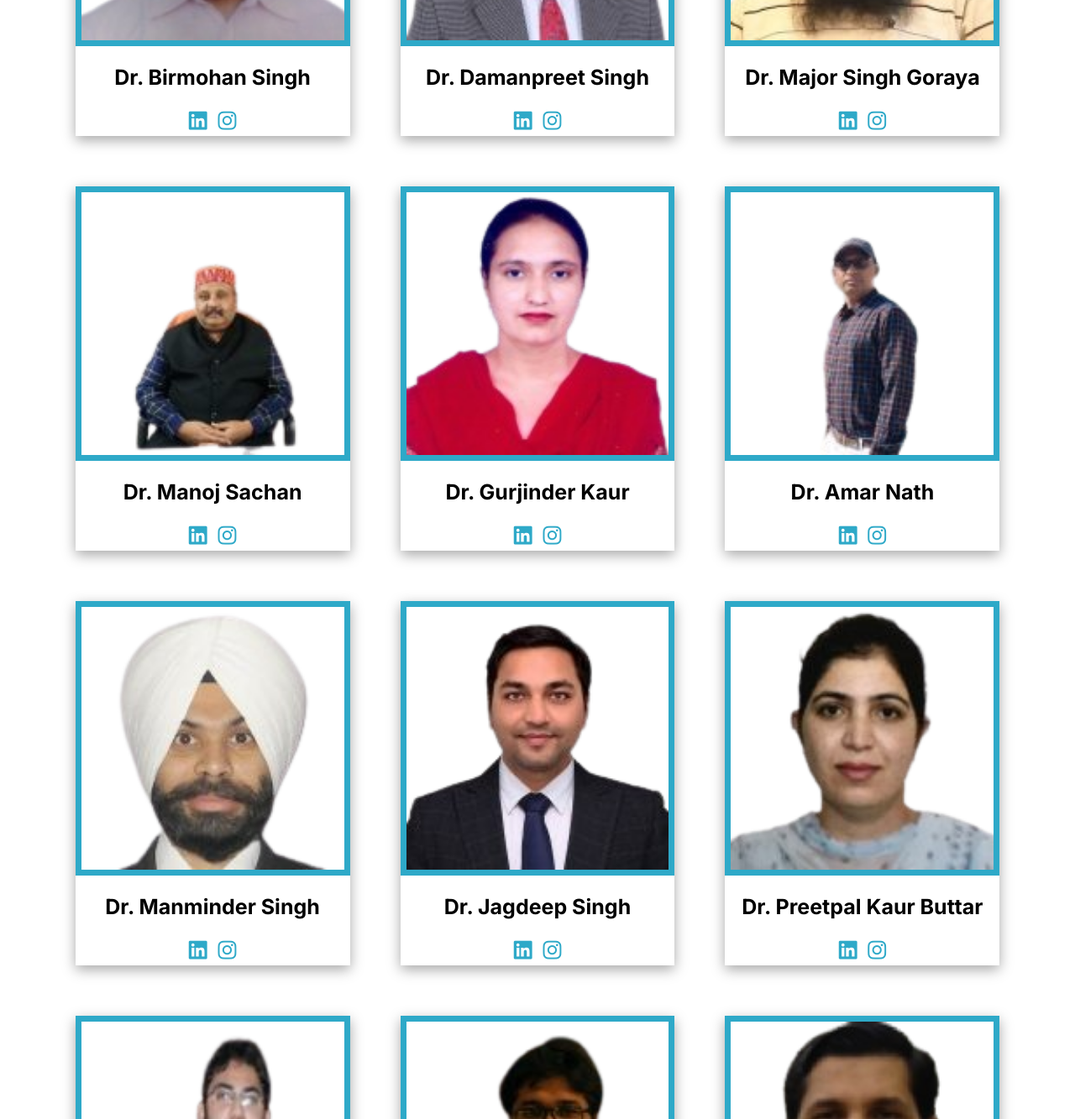
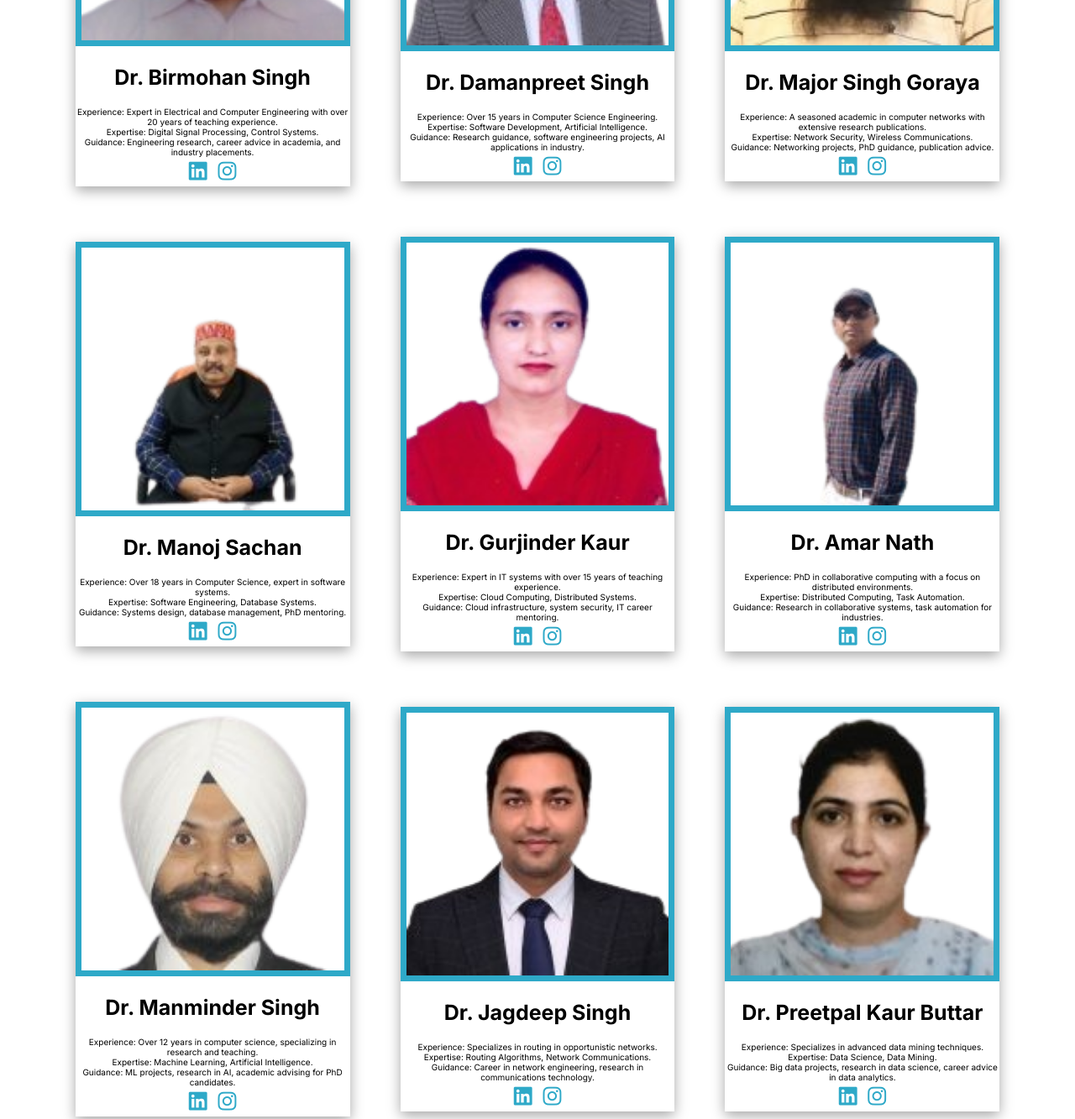
Before and after one commit to AnushriV1/anuya.ai, a plain HTML site: page index.html in a window 1280 px wide. Shown: the part 2100-3433 px from the top of the page at 84% size. Drawn offline with nearby package versions, Linux system fonts and the light colour scheme.

Commit message:
final-update

```diff
--- a/index.html
+++ b/index.html
@@ -114,187 +114,199 @@
             </div>
 
             <div class="main-inner-mentor">
+
+                <!-- Mentor Poster 1 -->
                 <div class="mentor-poster">
-
                     <img src="images/p1-removebg-preview.png" alt="">
-
                     <div class="mentor-details">
                         <h2>Dr. Birmohan Singh</h2>
-
-
-                        <i class="fa-brands fa-linkedin"></i>
-                        <i class="fa-brands fa-instagram"></i>
-                    </div>
-
-                </div>
-
-                <div class="mentor-poster">
-
-                    <img src="images/p2-removebg-preview.png" alt="">
-                    <div class="mentor-details">
-                        <h2>Dr. Damanpreet Singh</h2>
-
+                        <p>Experience: Expert in Electrical and Computer Engineering with over 20 years of teaching experience.</p>
+                        <p>Expertise: Digital Signal Processing, Control Systems.</p>
+                        <p>Guidance: Engineering research, career advice in academia, and industry placements.</p>
                         <i class="fa-brands fa-linkedin"></i>
                         <i class="fa-brands fa-instagram"></i>
                     </div>
                 </div>
 
+                <!-- Mentor Poster 2 -->
                 <div class="mentor-poster">
-
-                    <img src="images/p3-removebg-preview.png" alt="">
+                    <img src="images/p2-removebg-preview.png" alt="">
                     <div class="mentor-details">
-                        <h2>Dr. Major Singh Goraya</h2>
-
+                        <h2>Dr. Damanpreet Singh</h2>
+                        <p>Experience: Over 15 years in Computer Science Engineering.</p>
+                        <p>Expertise: Software Development, Artificial Intelligence.</p>
+                        <p>Guidance: Research guidance, software engineering projects, AI applications in industry.</p>
                         <i class="fa-brands fa-linkedin"></i>
                         <i class="fa-brands fa-instagram"></i>
                     </div>
                 </div>
 
+                <!-- Mentor Poster 3 -->
                 <div class="mentor-poster">
-
-                    <img src="images/p4-removebg-preview.png" alt="">
+                    <img src="images/p3-removebg-preview.png" alt="">
                     <div class="mentor-details">
-                        <h2>Dr. Manoj Sachan</h2>
-
+                        <h2>Dr. Major Singh Goraya</h2>
+                        <p>Experience: A seasoned academic in computer networks with extensive research publications.</p>
+                        <p>Expertise: Network Security, Wireless Communications.</p>
+                        <p>Guidance: Networking projects, PhD guidance, publication advice.</p>
                         <i class="fa-brands fa-linkedin"></i>
                         <i class="fa-brands fa-instagram"></i>
                     </div>
                 </div>
 
+                <!-- Mentor Poster 4 -->
                 <div class="mentor-poster">
-
-                    <img src="images/p5-removebg-preview.png" alt="">
+                    <img src="images/p4-removebg-preview.png" alt="">
                     <div class="mentor-details">
-                        <h2>Dr. Gurjinder Kaur</h2>
-
+                        <h2>Dr. Manoj Sachan</h2>
+                        <p>Experience: Over 18 years in Computer Science, expert in software systems.</p>
+                        <p>Expertise: Software Engineering, Database Systems.</p>
+                        <p>Guidance: Systems design, database management, PhD mentoring.</p>
                         <i class="fa-brands fa-linkedin"></i>
                         <i class="fa-brands fa-instagram"></i>
                     </div>
                 </div>
 
+                <!-- Mentor Poster 5 -->
                 <div class="mentor-poster">
-
-                    <img src="images/p6-removebg-preview.png" alt="">
-
+                    <img src="images/p5-removebg-preview.png" alt="">
                     <div class="mentor-details">
-                        <h2>Dr. Amar Nath</h2>
-
+                        <h2>Dr. Gurjinder Kaur</h2>
+                        <p>Experience: Expert in IT systems with over 15 years of teaching experience.</p>
+                        <p>Expertise: Cloud Computing, Distributed Systems.</p>
+                        <p>Guidance: Cloud infrastructure, system security, IT career mentoring.</p>
                         <i class="fa-brands fa-linkedin"></i>
                         <i class="fa-brands fa-instagram"></i>
                     </div>
-
                 </div>
 
+                <!-- Mentor Poster 6 -->
                 <div class="mentor-poster">
-
-                    <img src="images/p7-removebg-preview.png" alt="">
-
+                    <img src="images/p6-removebg-preview.png" alt="">
                     <div class="mentor-details">
-                        <h2>Dr. Manminder Singh</h2>
-
+                        <h2>Dr. Amar Nath</h2>
+                        <p>Experience: PhD in collaborative computing with a focus on distributed environments.</p>
+                        <p>Expertise: Distributed Computing, Task Automation.</p>
+                        <p>Guidance: Research in collaborative systems, task automation for industries.</p>
                         <i class="fa-brands fa-linkedin"></i>
                         <i class="fa-brands fa-instagram"></i>
                     </div>
-
                 </div>
 
+                <!-- Mentor Poster 7 -->
                 <div class="mentor-poster">
-
-                    <img src="images/p8-removebg-preview.png" alt="">
-
+                    <img src="images/p7-removebg-preview.png" alt="">
                     <div class="mentor-details">
-                        <h2>Dr. Jagdeep Singh</h2>
-
+                        <h2>Dr. Manminder Singh</h2>
+                        <p>Experience: Over 12 years in computer science, specializing in research and teaching.</p>
+                        <p>Expertise: Machine Learning, Artificial Intelligence.</p>
+                        <p>Guidance: ML projects, research in AI, academic advising for PhD candidates.</p>
                         <i class="fa-brands fa-linkedin"></i>
                         <i class="fa-brands fa-instagram"></i>
                     </div>
-
                 </div>
 
+                <!-- Mentor Poster 8 -->
                 <div class="mentor-poster">
-
-                    <img src="images/p10-removebg-preview.png" alt="">
-
+                    <img src="images/p8-removebg-preview.png" alt="">
                     <div class="mentor-details">
-                        <h2>Dr. Preetpal Kaur Buttar</h2>
-
+                        <h2>Dr. Jagdeep Singh</h2>
+                        <p>Experience: Specializes in routing in opportunistic networks.</p>
+                        <p>Expertise: Routing Algorithms, Network Communications.</p>
+                        <p>Guidance: Career in network engineering, research in communications technology.</p>
                         <i class="fa-brands fa-linkedin"></i>
                         <i class="fa-brands fa-instagram"></i>
                     </div>
-
                 </div>
 
+                <!-- Mentor Poster 9 -->
                 <div class="mentor-poster">
-
-                    <img src="images/p11-removebg-preview.png" alt="">
-
+                    <img src="images/p10-removebg-preview.png" alt="">
                     <div class="mentor-details">
-                        <h2>Dr. Tajinder Singh</h2>
-
+                        <h2>Dr. Preetpal Kaur Buttar</h2>
+                        <p>Experience: Specializes in advanced data mining techniques.</p>
+                        <p>Expertise: Data Science, Data Mining.</p>
+                        <p>Guidance: Big data projects, research in data science, career advice in data analytics.</p>
                         <i class="fa-brands fa-linkedin"></i>
                         <i class="fa-brands fa-instagram"></i>
                     </div>
-
                 </div>
 
+                <!-- Mentor Poster 10 -->
                 <div class="mentor-poster">
-
-                    <img src="images/p12-removebg-preview.png" alt="">
-
+                    <img src="images/p11-removebg-preview.png" alt="">
                     <div class="mentor-details">
-                        <h2>Dr. Utkarsh</h2>
-
+                        <h2>Dr. Tajinder Singh</h2>
+                        <p>Experience: PhD in machine learning with a focus on text mining in social media.</p>
+                        <p>Expertise: Text Mining, Machine Learning.</p>
+                        <p>Guidance: Research in machine learning, social media analysis, PhD mentoring.</p>
                         <i class="fa-brands fa-linkedin"></i>
                         <i class="fa-brands fa-instagram"></i>
                     </div>
-
                 </div>
 
+                <!-- Mentor Poster 11 -->
                 <div class="mentor-poster">
-
-                    <img src="images/p13-removebg-preview.png" alt="">
-
+                    <img src="images/p12-removebg-preview.png" alt="">
                     <div class="mentor-details">
-                        <h2>Dr. Vinod Kumar Verma</h2>
-
+                        <h2>Dr. Utkarsh</h2>
+                        <p>Experience: Specializes in computational systems and IT infrastructure.</p>
+                        <p>Expertise: Information Technology, Systems Engineering.</p>
+                        <p>Guidance: Research in IT systems, infrastructure development projects.</p>
                         <i class="fa-brands fa-linkedin"></i>
                         <i class="fa-brands fa-instagram"></i>
                     </div>
+                </div>
 
-                </div>
+                <!-- Mentor Poster 12 -->
                 <div class="mentor-poster">
-
-                    <img src="images/p14-removebg-preview.png" alt="">
-
+                    <img src="images/p13-removebg-preview.png" alt="">
                     <div class="mentor-details">
-                        <h2>Jaspal Singh</h2>
-
+                        <h2>Dr. Vinod Kumar Verma</h2>
+                        <p>Experience: Extensive experience in computer science research and academia.</p>
+                        <p>Expertise: Data Structures, Algorithms.</p>
+                        <p>Guidance: Algorithm development, PhD mentoring, career in computer science research.</p>
                         <i class="fa-brands fa-linkedin"></i>
                         <i class="fa-brands fa-instagram"></i>
                     </div>
-
                 </div>
 
+                <!-- Mentor Poster 13 -->
                 <div class="mentor-poster">
-
-                    <img src="images/p15-removebg-preview.png" alt="">
-
+                    <img src="images/p14-removebg-preview.png" alt="">
                     <div class="mentor-details">
-                        <h2>Rahul Gautam</h2>
-
+                        <h2>Jaspal Singh</h2>
+                        <p>Experience: Over 10 years in cloud computing research and implementation.</p>
+                        <p>Expertise: Cloud Computing, Virtualization.</p>
+                        <p>Guidance: Cloud infrastructure setup, academic guidance for cloud computing projects.</p>
                         <i class="fa-brands fa-linkedin"></i>
                         <i class="fa-brands fa-instagram"></i>
                     </div>
-
                 </div>
 
+                <!-- Mentor Poster 14 -->
                 <div class="mentor-poster">
+                    <img src="images/p15-removebg-preview.png" alt="">
+                    <div class="mentor-details">
+                        <h2>Rahul Gautam</h2>
+                        <p>Experience: Researcher in advanced applications of computer science.</p>
+                        <p>Expertise: Computer Science Applications, Software Engineering.</p>
+                        <p>Guidance: Career development in software engineering, guidance on pursuing research in CS.</p>
+                        <i class="fa-brands fa-linkedin"></i>
+                        <i class="fa-brands fa-instagram"></i>
+                    </div>
+                </div>
+
+
+                            <div class="mentor-poster">
 
                     <img src="images/p16-removebg-preview.png" alt="">
 
                     <div class="mentor-details">
                         <h2>Dr. Jatinder Pal Singh</h2>
-
+                        <p>Experience: Over 10 years in cloud computing research and implementation.</p>
+                        <p>Expertise: Cloud Computing, Virtualization.</p>
+                        <p>Guidance: Cloud infrastructure setup, academic guidance for cloud computing projects.</p>
                         <i class="fa-brands fa-linkedin"></i>
                         <i class="fa-brands fa-instagram"></i>
                     </div>
@@ -306,7 +318,9 @@
 
                     <div class="mentor-details">
                         <h2>Sukhpreet Singh</h2>
-
+                        <p>Experience: Specializes in routing in opportunistic networks.</p>
+                        <p>Expertise: Routing Algorithms, Network Communications.</p>
+                        <p>Guidance: Career in network engineering, research in communications technology.</p>
                         <i class="fa-brands fa-linkedin"></i>
                         <i class="fa-brands fa-instagram"></i>
                     </div>
```
